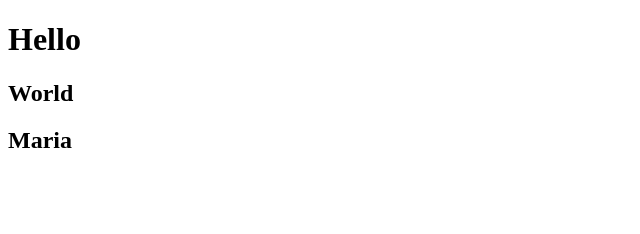
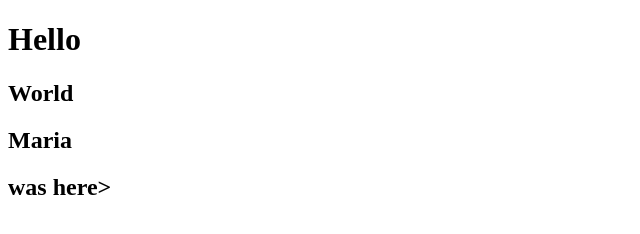
Before and after one commit to narvaezmaria/narvaezmaria.github.io, a plain HTML site: page index.html in a window 1280 px wide. Shown: the whole page, without its empty margins (0-640 px from the left). Drawn offline with Linux system fonts and the light colour scheme.

Commit message:
add more h2

```diff
--- a/index.html
+++ b/index.html
@@ -10,5 +10,6 @@
     <h1>Hello</h1>
     <h2>World</h2>
     <h2>Maria</h2>
+    <h2>was here></h2>
 </body>
 </html>
```
